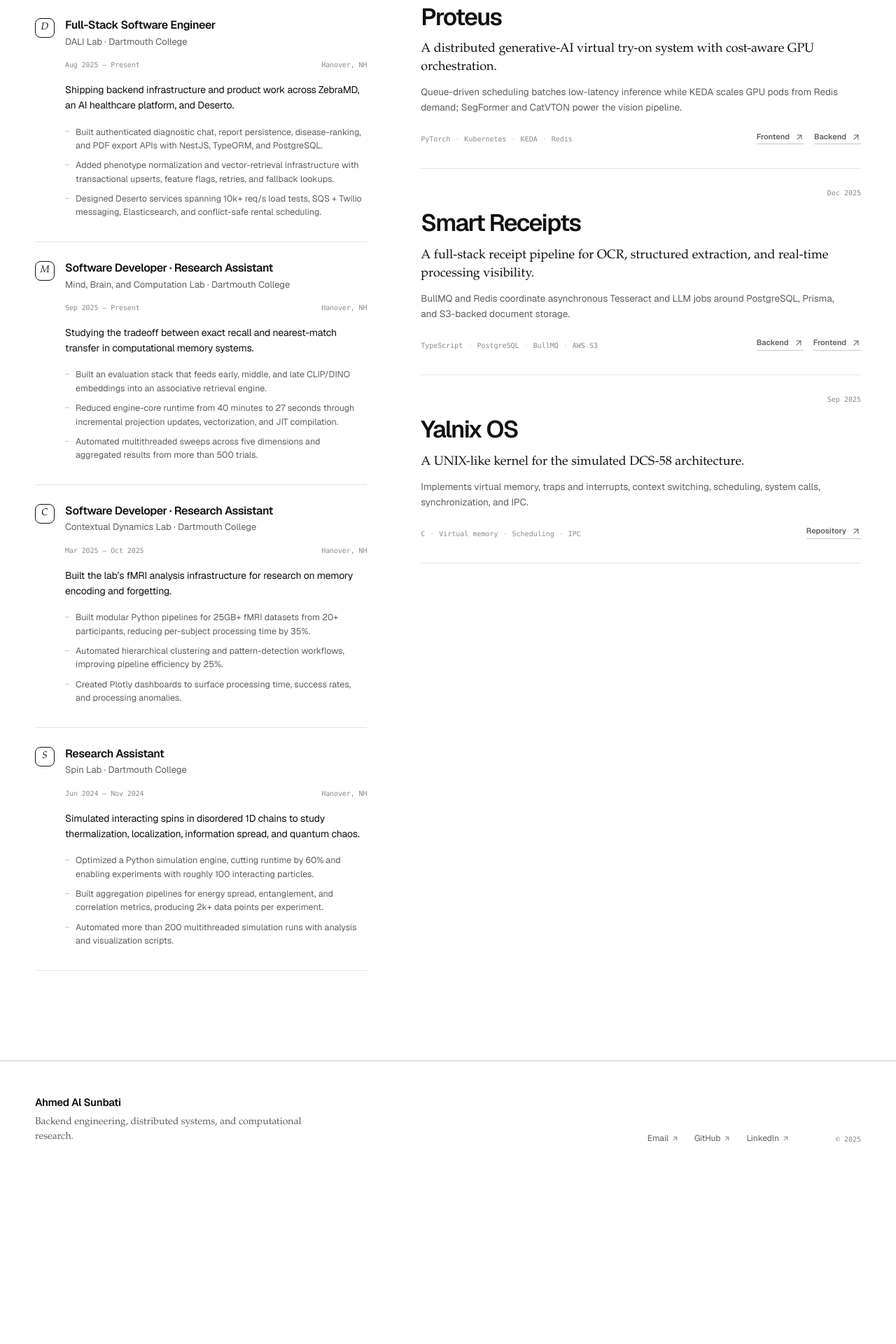
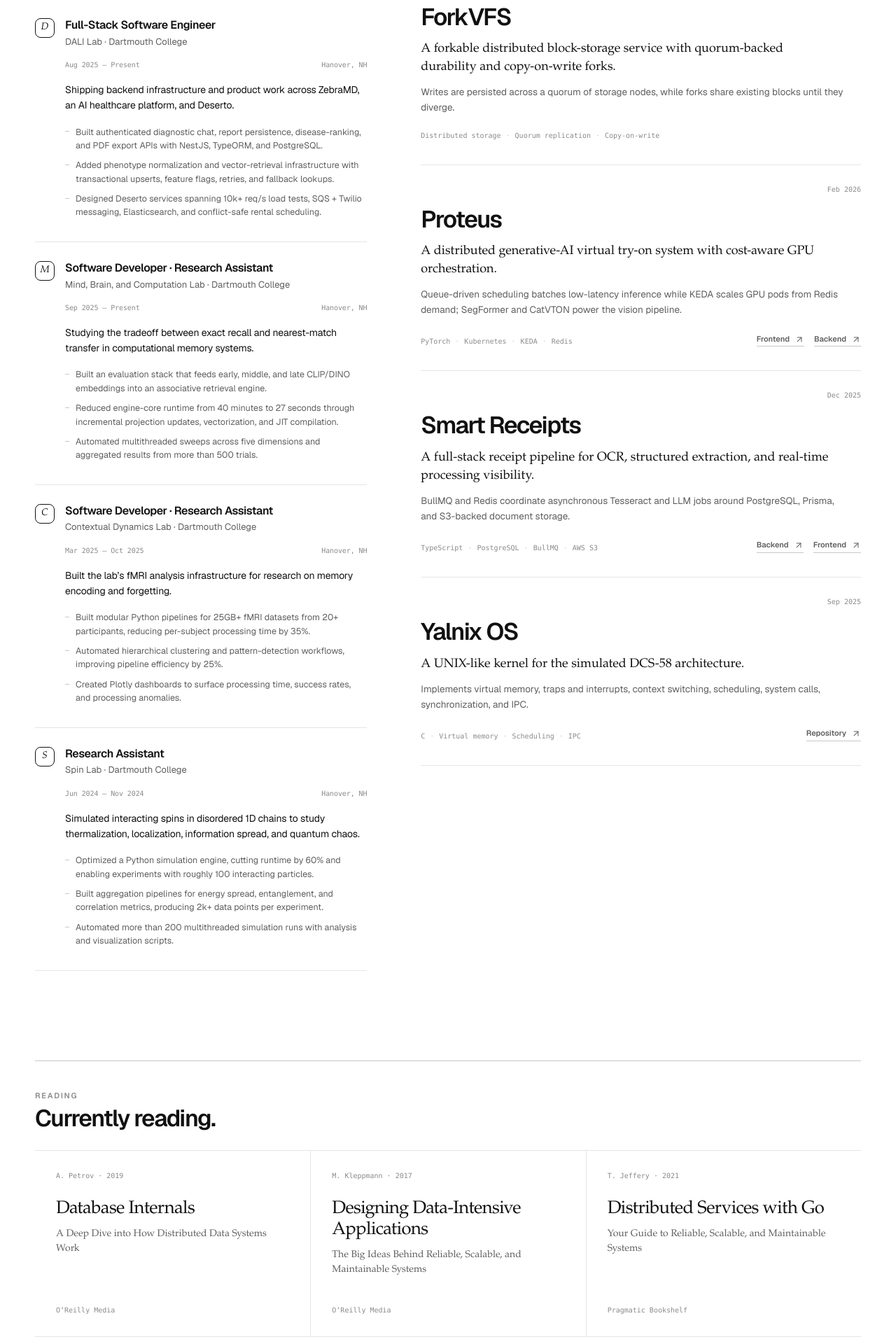
Before and after one commit to AhmedAlSunbati712/ahmed-alsunbati, a React (Vite) app: page / in a window 1280 px wide. Shown: the part 1260-3180 px from the top of the page at 70% size. Before the commit the page ends 2947 px from the top, so only its background shows below. Built offline with nearby package versions, Linux system fonts and the light colour scheme.

Commit message:
Add ForkVFS and current reading shelf

```diff
--- a/src/data/portfolio.ts
+++ b/src/data/portfolio.ts
@@ -16,12 +16,21 @@ export type ProjectLink = {
 
 export type Project = {
   title: string;
-  period: string;
+  period?: string;
+  upcoming?: boolean;
   status?: string;
   description: string;
   detail: string;
   technologies: string[];
   links?: ProjectLink[];
+};
+
+export type ReadingEntry = {
+  author: string;
+  year: string;
+  title: string;
+  subtitle: string;
+  publisher: string;
 };
 
 export const experiences: Experience[] = [
@@ -120,6 +129,19 @@ export const projects: Project[] = [
     ],
   },
   {
+    title: "ForkVFS",
+    upcoming: true,
+    description:
+      "A forkable distributed block-storage service with quorum-backed durability and copy-on-write forks.",
+    detail:
+      "Writes are persisted across a quorum of storage nodes, while forks share existing blocks until they diverge.",
+    technologies: [
+      "Distributed storage",
+      "Quorum replication",
+      "Copy-on-write",
+    ],
+  },
+  {
     title: "Proteus",
     period: "Feb 2026",
     description:
@@ -173,3 +195,28 @@ export const projects: Project[] = [
     ],
   },
 ];
+
+export const currentlyReading: ReadingEntry[] = [
+  {
+    author: "A. Petrov",
+    year: "2019",
+    title: "Database Internals",
+    subtitle: "A Deep Dive into How Distributed Data Systems Work",
+    publisher: "O’Reilly Media",
+  },
+  {
+    author: "M. Kleppmann",
+    year: "2017",
+    title: "Designing Data-Intensive Applications",
+    subtitle:
+      "The Big Ideas Behind Reliable, Scalable, and Maintainable Systems",
+    publisher: "O’Reilly Media",
+  },
+  {
+    author: "T. Jeffery",
+    year: "2021",
+    title: "Distributed Services with Go",
+    subtitle: "Your Guide to Reliable, Scalable, and Maintainable Systems",
+    publisher: "Pragmatic Bookshelf",
+  },
+];
--- a/src/index.css
+++ b/src/index.css
@@ -529,11 +529,12 @@ svg {
   gap: 9px;
 }
 
-.project-period span {
+.project-upcoming,
+.project-status {
   color: var(--accent);
 }
 
-.project-period span::before {
+.project-status::before {
   margin-right: 9px;
   color: var(--line-strong);
   content: "·";
@@ -596,6 +597,76 @@ svg {
 .project-links a {
   color: var(--ink-soft);
   font-size: 11px;
+}
+
+.reading-section {
+  padding-bottom: 128px;
+  border-top: 1px solid var(--line-strong);
+}
+
+.reading-header {
+  padding: 43px 0 27px;
+}
+
+.reading-header h2 {
+  margin-top: 9px;
+  font-size: clamp(25px, 2.6vw, 36px);
+  font-weight: 540;
+  letter-spacing: -0.045em;
+  line-height: 1.05;
+}
+
+.reading-grid {
+  display: grid;
+  grid-template-columns: repeat(3, minmax(0, 1fr));
+  border-top: 1px solid var(--line);
+  border-bottom: 1px solid var(--line);
+}
+
+.reading-item {
+  min-width: 0;
+  min-height: 265px;
+  display: flex;
+  flex-direction: column;
+  padding: 28px 30px 30px;
+}
+
+.reading-item + .reading-item {
+  border-left: 1px solid var(--line);
+}
+
+.reading-meta,
+.reading-publisher {
+  color: var(--ink-faint);
+  font-family: ui-monospace, SFMono-Regular, Menlo, monospace;
+  font-size: 10px;
+  line-height: 1.5;
+}
+
+.reading-item h3 {
+  margin-top: 25px;
+  font-family: var(--serif);
+  font-size: clamp(21px, 2vw, 27px);
+  font-weight: 400;
+  letter-spacing: -0.025em;
+  line-height: 1.18;
+}
+
+.reading-item cite {
+  font-style: normal;
+}
+
+.reading-subtitle {
+  margin-top: 11px;
+  color: var(--ink-soft);
+  font-family: var(--serif);
+  font-size: 14px;
+  line-height: 1.5;
+}
+
+.reading-publisher {
+  margin-top: auto;
+  padding-top: 30px;
 }
 
 .site-footer {
@@ -1192,6 +1263,29 @@ svg {
     flex-direction: column;
   }
 
+  .reading-section {
+    padding-bottom: 92px;
+  }
+
+  .reading-grid {
+    grid-template-columns: 1fr;
+  }
+
+  .reading-item {
+    min-height: 0;
+    padding: 27px 0 29px;
+  }
+
+  .reading-item + .reading-item {
+    border-top: 1px solid var(--line);
+    border-left: 0;
+  }
+
+  .reading-publisher {
+    margin-top: 24px;
+    padding-top: 0;
+  }
+
   .footer-inner {
     width: calc(100% - 40px);
     grid-template-columns: 1fr;
--- a/src/pages/Home/Home.tsx
+++ b/src/pages/Home/Home.tsx
@@ -2,7 +2,7 @@ import { ArrowDownRight, ArrowUpRight, Mail } from "lucide-react";
 
 import { SiteFooter } from "@/components/SiteFooter";
 import { SiteHeader } from "@/components/SiteHeader";
-import { experiences, projects } from "@/data/portfolio";
+import { currentlyReading, experiences, projects } from "@/data/portfolio";
 import { usePageMeta } from "@/hooks/use-page-meta";
 
 export const Home = () => {
@@ -128,8 +128,14 @@ export const Home = () => {
                 <article className="project-item" key={project.title}>
                   <div className="project-topline">
                     <div className="project-period">
-                      <time>{project.period}</time>
-                      {project.status && <span>{project.status}</span>}
+                      {project.upcoming ? (
+                        <span className="project-upcoming">Upcoming</span>
+                      ) : (
+                        <time>{project.period}</time>
+                      )}
+                      {project.status && (
+                        <span className="project-status">{project.status}</span>
+                      )}
                     </div>
                   </div>
 
@@ -165,6 +171,31 @@ export const Home = () => {
             </div>
           </section>
         </div>
+
+        <section
+          className="reading-section"
+          aria-labelledby="reading-title"
+        >
+          <header className="reading-header">
+            <p className="eyebrow">Reading</p>
+            <h2 id="reading-title">Currently reading.</h2>
+          </header>
+
+          <div className="reading-grid">
+            {currentlyReading.map((book) => (
+              <article className="reading-item" key={book.title}>
+                <p className="reading-meta">
+                  {book.author} · {book.year}
+                </p>
+                <h3>
+                  <cite>{book.title}</cite>
+                </h3>
+                <p className="reading-subtitle">{book.subtitle}</p>
+                <p className="reading-publisher">{book.publisher}</p>
+              </article>
+            ))}
+          </div>
+        </section>
       </main>
       <SiteFooter />
     </>
```
